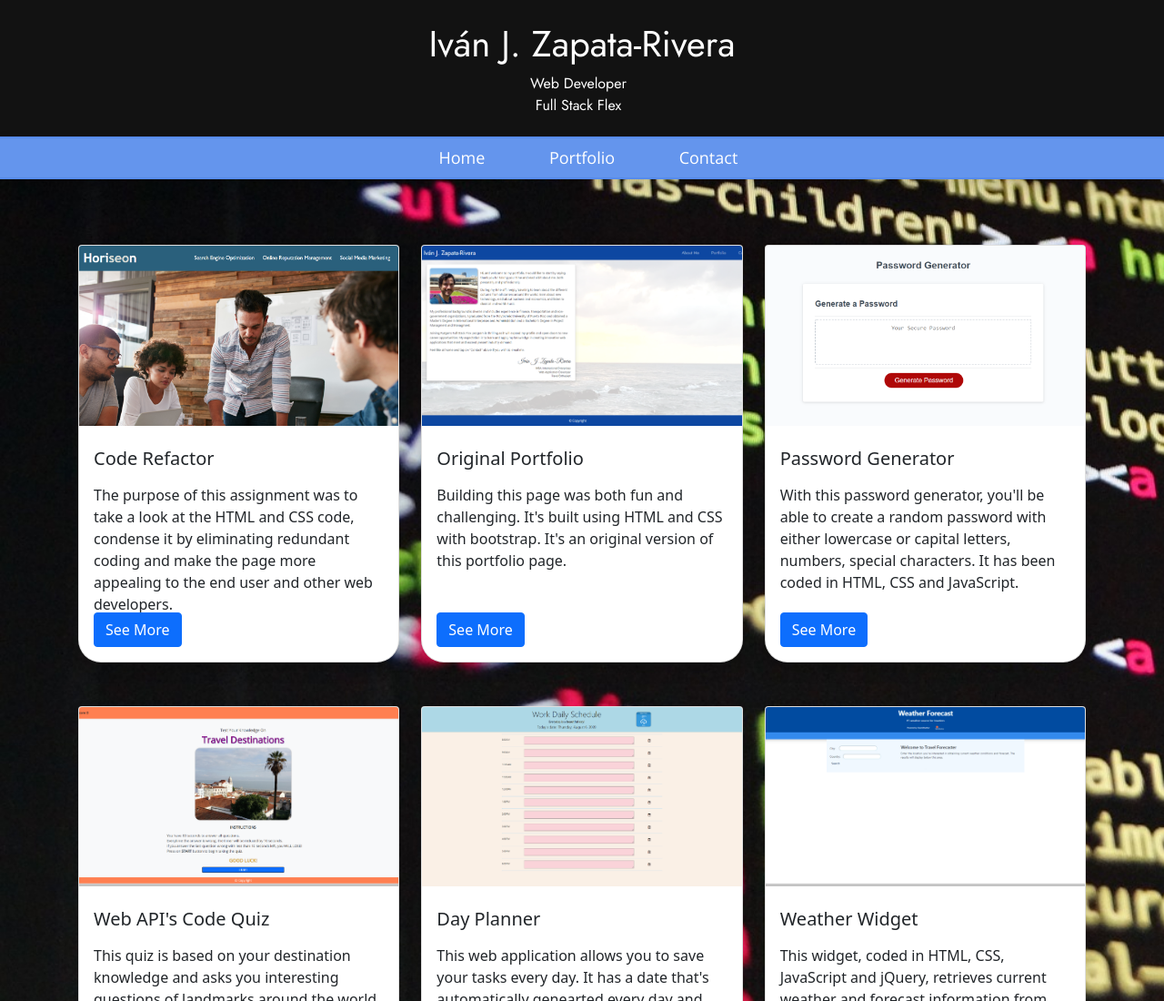
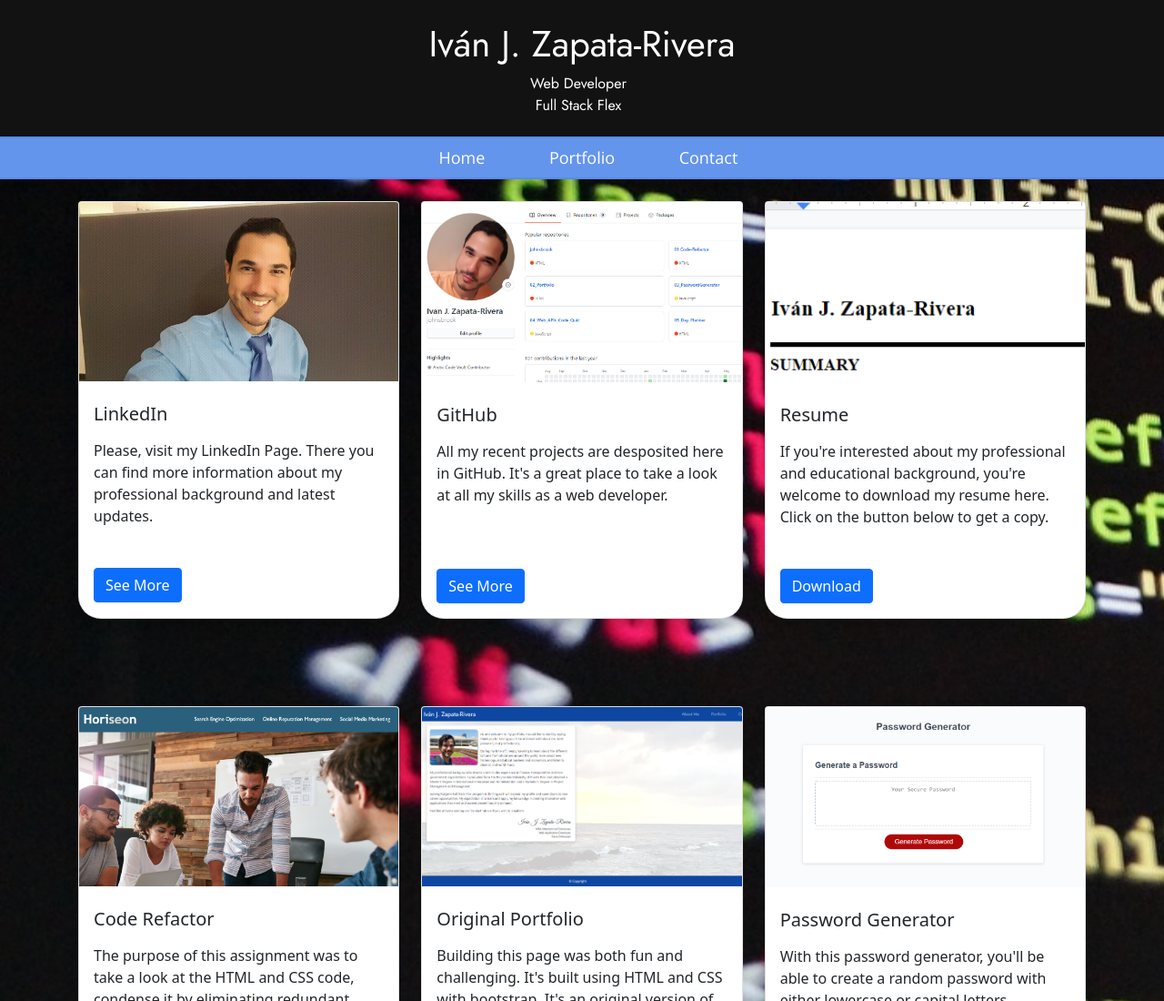
Before and after one commit to johnsbrook/Portfolio_Updated, a plain HTML site: page portfolio.html in a window 1280 px wide. Shown: the top 1100 px of the page at 91% size. Drawn offline with nearby package versions, Linux system fonts and the light colour scheme.

Commit message:
added github, linked in and resume

```diff
--- a/portfolio.html
+++ b/portfolio.html
@@ -42,6 +42,47 @@
 </div>
 
 <div class="container">
+    <div class="row mb-5">
+
+        <div class="col-12 col-md-4 py-4">
+            <div class="card shadow cardStylePortfolio">
+
+                <img src="assets/images/face.png" class="card-img-top" alt="Web API's Code Quiz">
+                <div class="card-body">
+                <h5 class="card-title py-2">LinkedIn</h5>
+                <p class="card-text" style="height: 125px;">Please, visit my LinkedIn Page. There you can find more information about my professional background and latest updates.</p>
+                <a href="https://www.linkedin.com/in/iv%C3%A1n-j-z-81450534/" class="btn btn-primary">See More</a>
+                </div>
+            </div>
+        </div>
+
+        <div class="col-12 col-md-4 py-4">
+
+            <div class="card shadow cardStylePortfolio">
+                <img src="assets/images/github.png" class="card-img-top" alt="Day Planner">
+                <div class="card-body">
+                <h5 class="card-title py-2">GitHub</h5>
+                <p class="card-text" style="height: 125px;">All my recent projects are desposited here in GitHub. It's a great place to take a look at all my skills as a web developer.</p>
+                <a href="https://github.com/johnsbrook" class="btn btn-primary">See More</a>
+                </div>
+            </div>
+
+        </div>
+
+        <div class="col-12 col-md-4 py-4">
+
+            <div class="card shadow cardStylePortfolio">
+                <img src="assets/images/resume.png" class="card-img-top" alt="Weather Widget">
+                <div class="card-body">
+                <h5 class="card-title py-2">Resume</h5>
+                <p class="card-text" style="height: 125px;">If you're interested about my professional and educational background, you're welcome to download my resume here. Click on the button below to get a copy.</p>
+                <a href="assets/resume.docx" class="btn btn-primary">Download</a>
+                </div>
+            </div>
+
+        </div>
+
+    </div>
 
     <div class="row mt-5">
 
@@ -123,6 +164,7 @@
     </div>
 
 
+
 </div>
 
 <footer class="footerStyle py-2 text-center">&copy; Copyright</footer>
```
Also changed, not shown: contact.html (+5 -0 lines), assets/images/face.png (added), assets/images/github.png (added), assets/images/resume.png (added), 1 other file.
